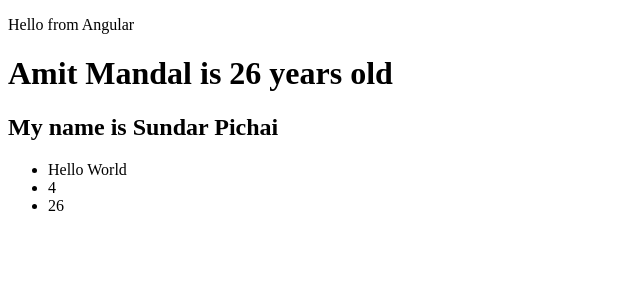
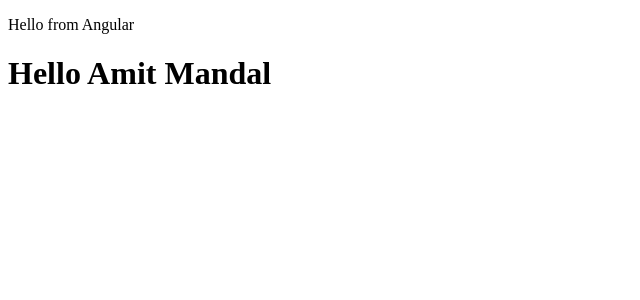
Before and after one commit to amit9031jsr/angularApp, an Angular app: page / in a window 1280 px wide. Shown: the top 300 px of the page, without its empty margins (0-640 px from the left). Built offline with nearby package versions, Linux system fonts and the light colour scheme.

Commit message:
Adding types to properties

```diff
--- a/src/app/components/sandbox.component.ts
+++ b/src/app/components/sandbox.component.ts
@@ -2,34 +2,24 @@
 
 @Component({ //component decorator
     selector:'sandbox',
-    template:`
-    <h1>{{ name }} is {{ age }} years old</h1>
-    <h2>My name is {{ person.firstName }} {{ person.lastName }}</h2>
-    <ul>
-        <li>{{ 'Hello World' }}</li>
-        <li>{{ 2+2 }}</li>
-        <li>{{ showAge() }}</li>
-    </ul>
-    ` //{{  }} = string interpolation
+    template:`<h1>Hello {{ name }}</h1>`
 })
 
 export class SandboxComponent{
 // property
-    name = 'Amit Mandal'; //string
-    age = 25; //number
-    person = {firstName:'Sundar', lastName:'Pichai'}; //object
+   name:string = 'Amit Mandal';
+   age:number = 25;
+   hasChildren:boolean = true;
+   city:any = 'Stanford';
+   myNumbersArray:number[] = [1,2,3];
+   myStringsArray:string[] = ['hello', 'world'];
+   myAnyArray:any[] = [1,2,'hello'];
+   myTuple:[string, number] = ['hello', 3];
+   unusable:void = undefined;
+   u:undefined = undefined;
+   n:null = null;
 
-    constructor(){
-        console.log('Constr.. ran');
-        // this.age = 36;
-        this.hasBirthday();
-    }
+   constructor(){
 
-    hasBirthday(){
-        this.age += 1;
-    }
-
-    showAge(){
-        return this.age;
-    }
+   }
 }
```
